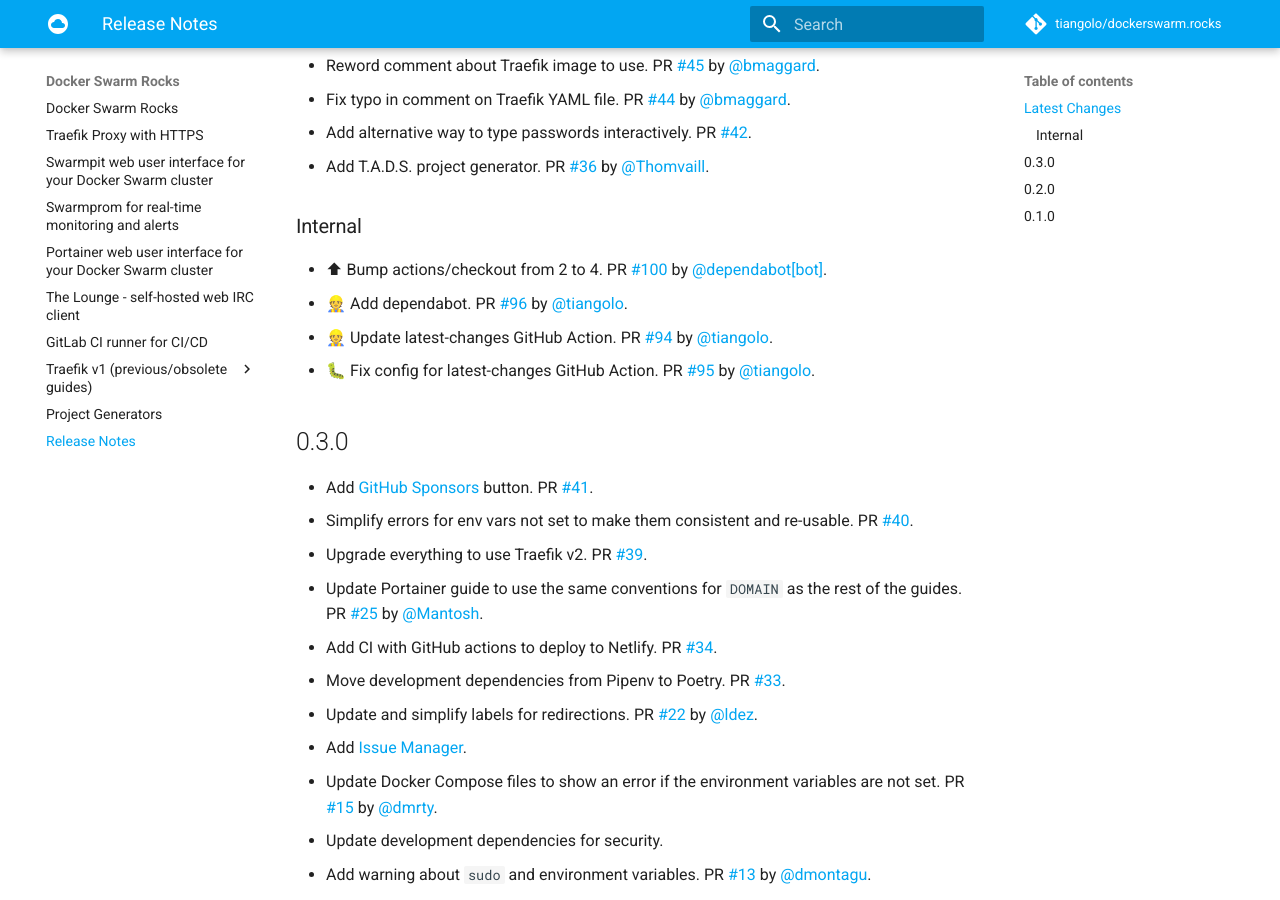
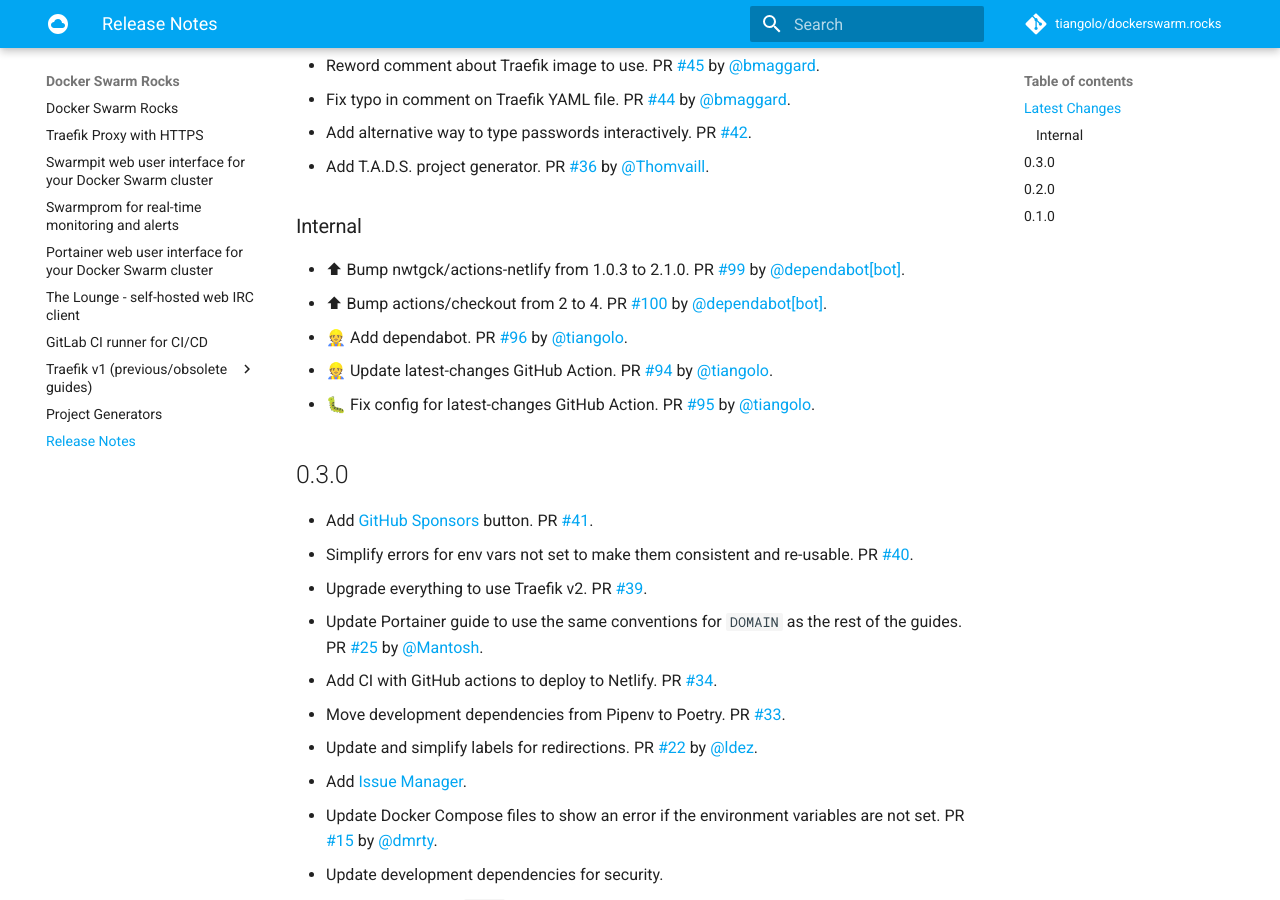
Before and after one commit to tiangolo/dockerswarm.rocks, an MkDocs documentation site: the page built from docs/release-notes.md, in a window 1280 px wide and 900 px high, scrolled down 312 px. Built offline with MkDocs 1.6.1 and Material for MkDocs 9.7.7, drawn with Linux system fonts in a browser that asks for light colours; comment, search, counter and statistics services are not loaded.

Commit message:
📝 Update release notes

```diff
--- a/docs/release-notes.md
+++ b/docs/release-notes.md
@@ -13,6 +13,7 @@
 
 ### Internal
 
+* ⬆ Bump nwtgck/actions-netlify from 1.0.3 to 2.1.0. PR [#99](https://github.com/tiangolo/dockerswarm.rocks/pull/99) by [@dependabot[bot]](https://github.com/apps/dependabot).
 * ⬆ Bump actions/checkout from 2 to 4. PR [#100](https://github.com/tiangolo/dockerswarm.rocks/pull/100) by [@dependabot[bot]](https://github.com/apps/dependabot).
 * 👷 Add dependabot. PR [#96](https://github.com/tiangolo/dockerswarm.rocks/pull/96) by [@tiangolo](https://github.com/tiangolo).
 * 👷 Update latest-changes GitHub Action. PR [#94](https://github.com/tiangolo/dockerswarm.rocks/pull/94) by [@tiangolo](https://github.com/tiangolo).
```
